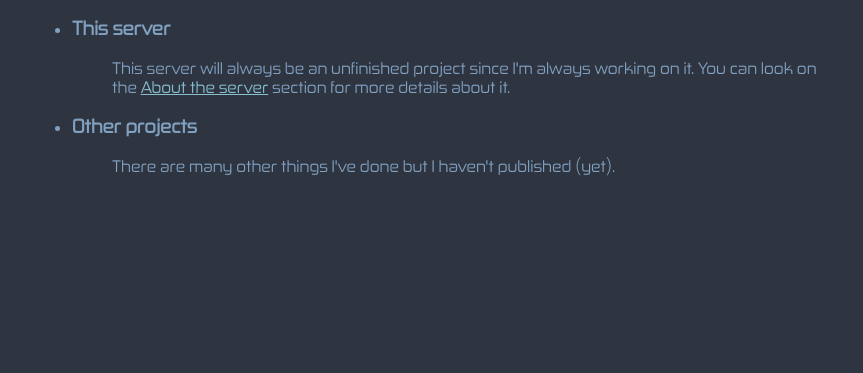
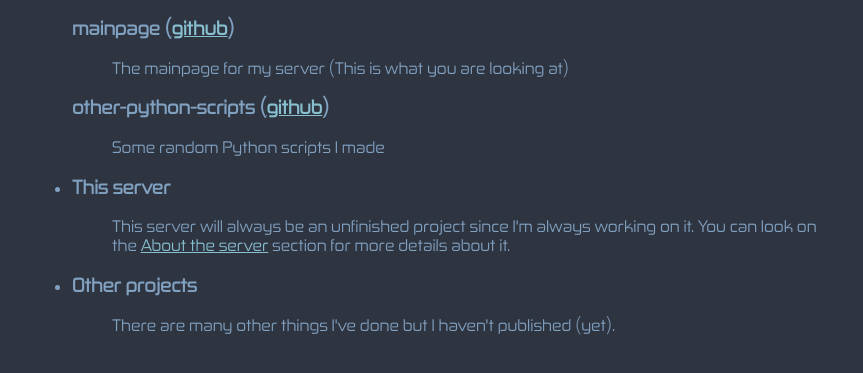
Before and after one commit to Andy3153/mainpage, a plain HTML site: page my-projects.html in a window 1280 px wide. Shown: the part 283-656 px from the top of the page, without its empty margins (208-1071 px from the left). Drawn offline with Linux system fonts and the light colour scheme.

Commit message:
changed info again

```diff
--- a/my-projects.html
+++ b/my-projects.html
@@ -37,6 +37,14 @@
         <ul class="ul_nodots">
           <li>This is my .zshrc and all the plugins and little scripts that I use with it.</li>
         </ul>
+        <h3>mainpage (<a href="https://github.com/Andy3153/mainpage">github</a>)</h3>
+        <ul class="ul_nodots">
+          <li>The mainpage for my server (This is what you are looking at)</li>
+        </ul>
+        <h3>other-python-scripts (<a href="https://github.com/Andy3153/other-python-scripts">github</a>)</h3>
+        <ul class="ul_nodots">
+          <li>Some random Python scripts I made </li>
+        </ul>
       </li>
 
       <li>
```
